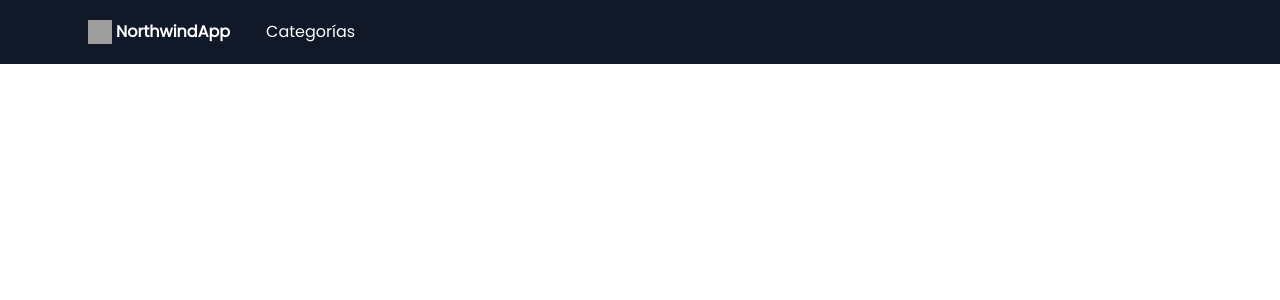
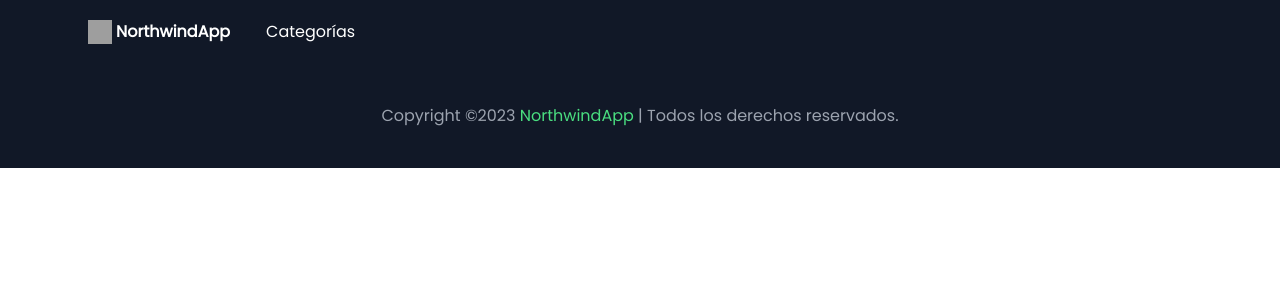
Before and after one commit to Miguelch7/LabNet2023, an Angular app in the folder northwind-app/: page / in a window 1280 px wide. Shown: the top 300 px of the page. Built offline with nearby package versions, Linux system fonts and the light colour scheme; grey boxes are pictures that could not be loaded.

Commit message:
Creando footer component

```diff
--- a/northwind-app/src/app/app.component.html
+++ b/northwind-app/src/app/app.component.html
@@ -1,2 +1,3 @@
 <app-nav></app-nav>
 <router-outlet></router-outlet>
+<app-footer></app-footer>
--- /dev/null
+++ b/northwind-app/src/app/layout/components/footer/footer.component.html
@@ -0,0 +1,7 @@
+<footer class="bg-gray-900">
+  <div class="max-w-screen-xl px-4 py-10 mx-auto space-y-8 overflow-hidden sm:px-6 lg:px-8">
+    <p class="text-base leading-6 text-center text-gray-400">
+      Copyright &copy;{{ currentYear }} <span class="text-green-400">NorthwindApp</span> | Todos los derechos reservados.
+    </p>
+  </div>
+</footer>
--- /dev/null
+++ b/northwind-app/src/app/layout/components/footer/footer.component.ts
@@ -0,0 +1,17 @@
+import { Component, OnInit } from '@angular/core';
+
+@Component({
+  selector: 'app-footer',
+  templateUrl: './footer.component.html',
+  styleUrls: ['./footer.component.css']
+})
+export class FooterComponent implements OnInit {
+
+  currentYear: number = new Date().getFullYear();
+
+  constructor() { }
+
+  ngOnInit(): void {
+  }
+
+}
```
Also changed, not shown: northwind-app/src/app/layout/layout.module.ts (+5 -2 lines), northwind-app/src/app/layout/components/footer/footer.component.css (added), 1 other file (tests, documents, lock files or other folders).
